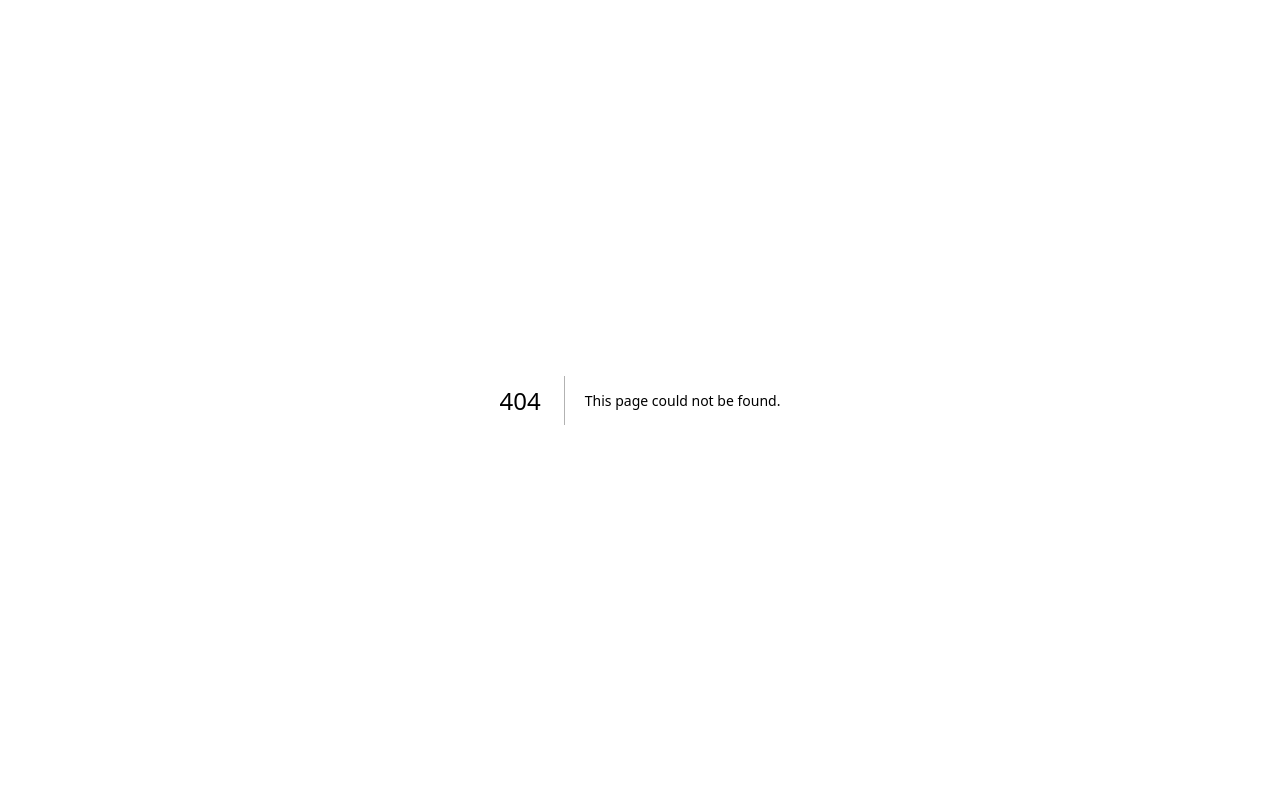
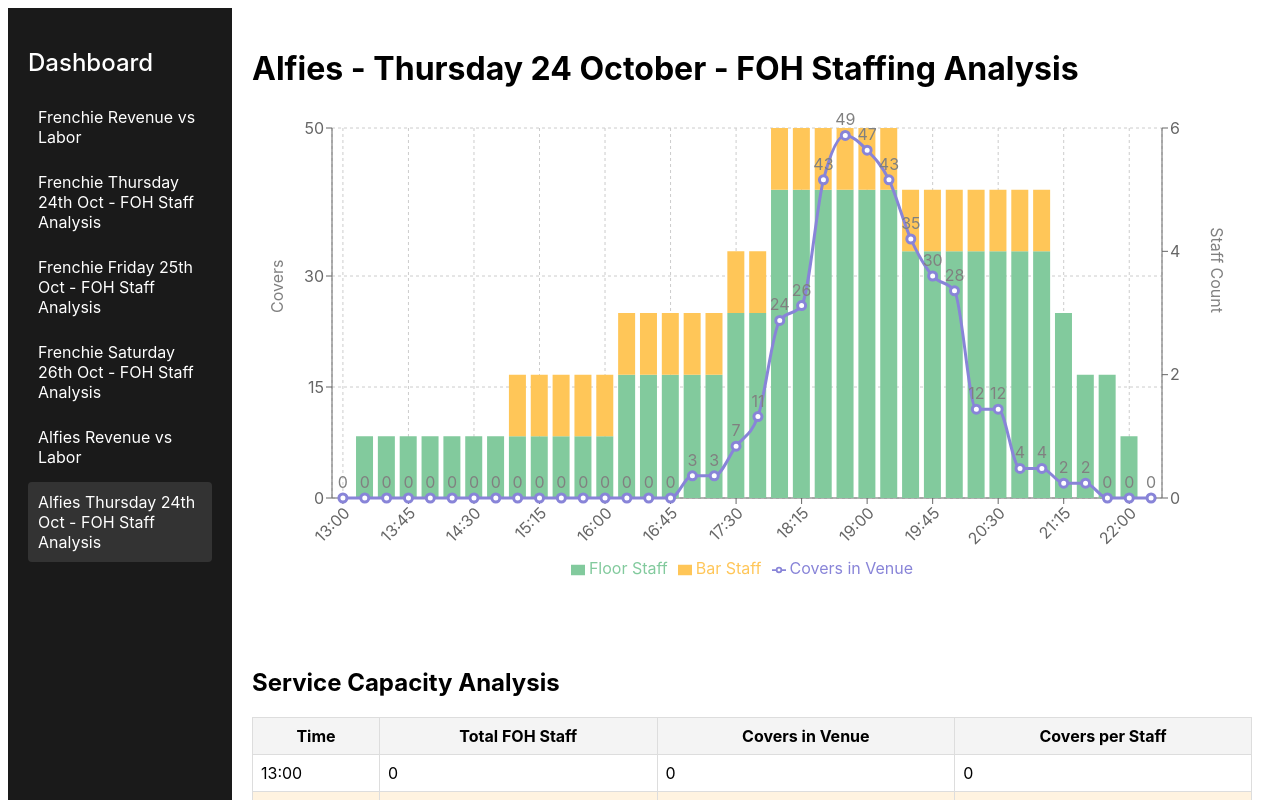
Before and after one commit to IsoBob1/labor-revenue-dashboard, a Next.js app: page /alfies-thursday in a window 1280 px wide. Before the commit this address had no page. Shown: the top 800 px of the page. Built offline with nearby package versions, Linux system fonts and the light colour scheme.

Commit message:
Rename alfies-thursday to alfies-thursday.js

```diff
--- /dev/null
+++ b/pages/alfies-thursday.js
@@ -0,0 +1,135 @@
+import React from 'react';
+import Layout from '../components/Layout';
+import { ComposedChart, Line, Bar, XAxis, YAxis, CartesianGrid, Tooltip, Legend, ResponsiveContainer, LabelList } from 'recharts';
+
+const data = [
+  { time: '13:00', floorStaff: 0, barStaff: 0, covers: 0 },
+  { time: '13:15', floorStaff: 1, barStaff: 0, covers: 0 }, // Abby starts
+  { time: '13:30', floorStaff: 1, barStaff: 0, covers: 0 },
+  { time: '13:45', floorStaff: 1, barStaff: 0, covers: 0 },
+  { time: '14:00', floorStaff: 1, barStaff: 0, covers: 0 },
+  { time: '14:15', floorStaff: 1, barStaff: 0, covers: 0 },
+  { time: '14:30', floorStaff: 1, barStaff: 0, covers: 0 },
+  { time: '14:45', floorStaff: 1, barStaff: 0, covers: 0 },
+  { time: '15:00', floorStaff: 1, barStaff: 1, covers: 0 }, // Olivia starts
+  { time: '15:15', floorStaff: 1, barStaff: 1, covers: 0 },
+  { time: '15:30', floorStaff: 1, barStaff: 1, covers: 0 },
+  { time: '15:45', floorStaff: 1, barStaff: 1, covers: 0 },
+  { time: '16:00', floorStaff: 1, barStaff: 1, covers: 0 },
+  { time: '16:15', floorStaff: 2, barStaff: 1, covers: 0 }, // Ronnie starts
+  { time: '16:30', floorStaff: 2, barStaff: 1, covers: 0 },
+  { time: '16:45', floorStaff: 2, barStaff: 1, covers: 0 },
+  { time: '17:00', floorStaff: 2, barStaff: 1, covers: 3 },
+  { time: '17:15', floorStaff: 2, barStaff: 1, covers: 3 },
+  { time: '17:30', floorStaff: 3, barStaff: 1, covers: 7 }, // Alli starts
+  { time: '17:45', floorStaff: 3, barStaff: 1, covers: 11 },
+  { time: '18:00', floorStaff: 5, barStaff: 1, covers: 24 }, // Rose and Sarah start
+  { time: '18:15', floorStaff: 5, barStaff: 1, covers: 26 },
+  { time: '18:30', floorStaff: 5, barStaff: 1, covers: 43 },
+  { time: '18:45', floorStaff: 5, barStaff: 1, covers: 49 },
+  { time: '19:00', floorStaff: 5, barStaff: 1, covers: 47 },
+  { time: '19:15', floorStaff: 5, barStaff: 1, covers: 43 },
+  { time: '19:30', floorStaff: 4, barStaff: 1, covers: 35 }, // Ronnie ends
+  { time: '19:45', floorStaff: 4, barStaff: 1, covers: 30 },
+  { time: '20:00', floorStaff: 4, barStaff: 1, covers: 28 },
+  { time: '20:15', floorStaff: 4, barStaff: 1, covers: 12 },
+  { time: '20:30', floorStaff: 4, barStaff: 1, covers: 12 },
+  { time: '20:45', floorStaff: 4, barStaff: 1, covers: 4 },
+  { time: '21:00', floorStaff: 4, barStaff: 1, covers: 4 },
+  { time: '21:15', floorStaff: 3, barStaff: 0, covers: 2 }, // Abby and Olivia end
+  { time: '21:30', floorStaff: 2, barStaff: 0, covers: 2 }, // Rose ends
+  { time: '21:45', floorStaff: 2, barStaff: 0, covers: 0 },
+  { time: '22:00', floorStaff: 1, barStaff: 0, covers: 0 }, // Sarah ends
+  { time: '22:15', floorStaff: 0, barStaff: 0, covers: 0 } // Alli ends
+];
+
+export default function AlfiesThursday() {
+  return (
+    <Layout>
+      <h1 style={{ marginBottom: '20px' }}>Alfies - Thursday 24 October - FOH Staffing Analysis</h1>
+
+      {/* Chart Section */}
+      <div style={{ width: '1000px', margin: '0 auto', marginBottom: '40px' }}>
+        <ResponsiveContainer width="100%" height={500}>
+          <ComposedChart data={data} margin={{ top: 20, right: 30, left: 20, bottom: 30 }}>
+            <CartesianGrid strokeDasharray="3 3" />
+            <XAxis
+              dataKey="time"
+              angle={-45}
+              textAnchor="end"
+              height={60}
+              interval={2}
+            />
+            <YAxis
+              yAxisId="left"
+              label={{ value: 'Covers', angle: -90, position: 'insideLeft' }}
+              domain={[0, 50]}
+            />
+            <YAxis
+              yAxisId="right"
+              orientation="right"
+              label={{ value: 'Staff Count', angle: 90, position: 'insideRight' }}
+              domain={[0, 6]}
+            />
+            <Tooltip />
+            <Legend />
+            <Bar yAxisId="right" dataKey="floorStaff" stackId="staff" name="Floor Staff" fill="#82ca9d" />
+            <Bar yAxisId="right" dataKey="barStaff" stackId="staff" name="Bar Staff" fill="#ffc658" />
+            <Line
+              yAxisId="left"
+              type="monotone"
+              dataKey="covers"
+              stroke="#8884d8"
+              strokeWidth={3}
+              dot={{ r: 4 }}
+              name="Covers in Venue"
+            >
+              <LabelList
+                dataKey="covers"
+                position="top"
+                offset={10}
+              />
+            </Line>
+          </ComposedChart>
+        </ResponsiveContainer>
+      </div>
+
+      {/* Analysis Table */}
+      <div style={{ width: '1000px', margin: '0 auto', overflowX: 'auto' }}>
+        <h2 style={{ marginBottom: '20px' }}>Service Capacity Analysis</h2>
+        <table style={{ width: '100%', borderCollapse: 'collapse', marginBottom: '40px' }}>
+          <thead>
+            <tr>
+              <th style={{ padding: '8px', border: '1px solid #ddd', backgroundColor: '#f4f4f4' }}>Time</th>
+              <th style={{ padding: '8px', border: '1px solid #ddd', backgroundColor: '#f4f4f4' }}>Total FOH Staff</th>
+              <th style={{ padding: '8px', border: '1px solid #ddd', backgroundColor: '#f4f4f4' }}>Covers in Venue</th>
+              <th style={{ padding: '8px', border: '1px solid #ddd', backgroundColor: '#f4f4f4' }}>Covers per Staff</th>
+            </tr>
+          </thead>
+          <tbody>
+            {data.map((row) => {
+              const totalStaff = row.floorStaff + row.barStaff;
+              const coversPerStaff = totalStaff ? (row.covers / totalStaff).toFixed(1) : 0;
+              let backgroundColor = 'white';
+
+              if (totalStaff && row.covers === 0) {
+                backgroundColor = '#fff3e0'; // Orange for staff but no covers
+              } else if (coversPerStaff > 20) {
+                backgroundColor = '#ffebee'; // Red for high covers per staff
+              }
+
+              return (
+                <tr key={row.time} style={{ backgroundColor }}>
+                  <td style={{ padding: '8px', border: '1px solid #ddd' }}>{row.time}</td>
+                  <td style={{ padding: '8px', border: '1px solid #ddd' }}>{totalStaff}</td>
+                  <td style={{ padding: '8px', border: '1px solid #ddd' }}>{row.covers}</td>
+                  <td style={{ padding: '8px', border: '1px solid #ddd' }}>{coversPerStaff}</td>
+                </tr>
+              );
+            })}
+          </tbody>
+        </table>
+      </div>
+    </Layout>
+  );
+}
```
